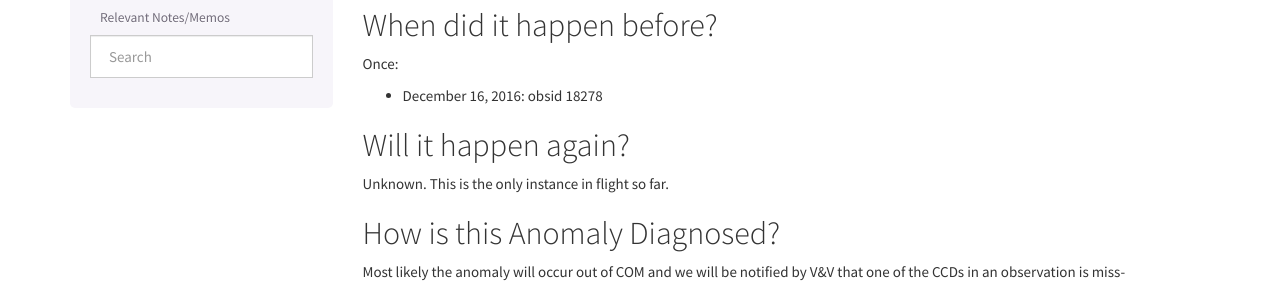
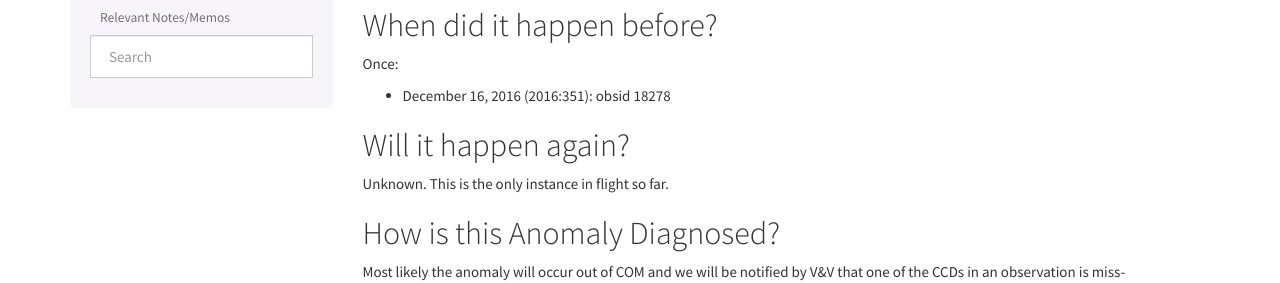
Before and after one commit to acisops/acis_anomaly_pages, a Sphinx documentation site: the page built from source/fep_thresholder.rst, in a window 1280 px wide and 900 px high. Shown: the part 354-637 px from the top of the window. Built offline with Sphinx 7.4.7, drawn with Linux system fonts in a browser that asks for light colours.

Commit message:
Added day-of-year format to history

```diff
--- a/source/fep_thresholder.rst
+++ b/source/fep_thresholder.rst
@@ -24,7 +24,7 @@ When did it happen before?
 
 Once:
 
-* December 16, 2016: obsid 18278
+* December 16, 2016 (2016:351): obsid 18278
 
 Will it happen again?
 ---------------------
```
